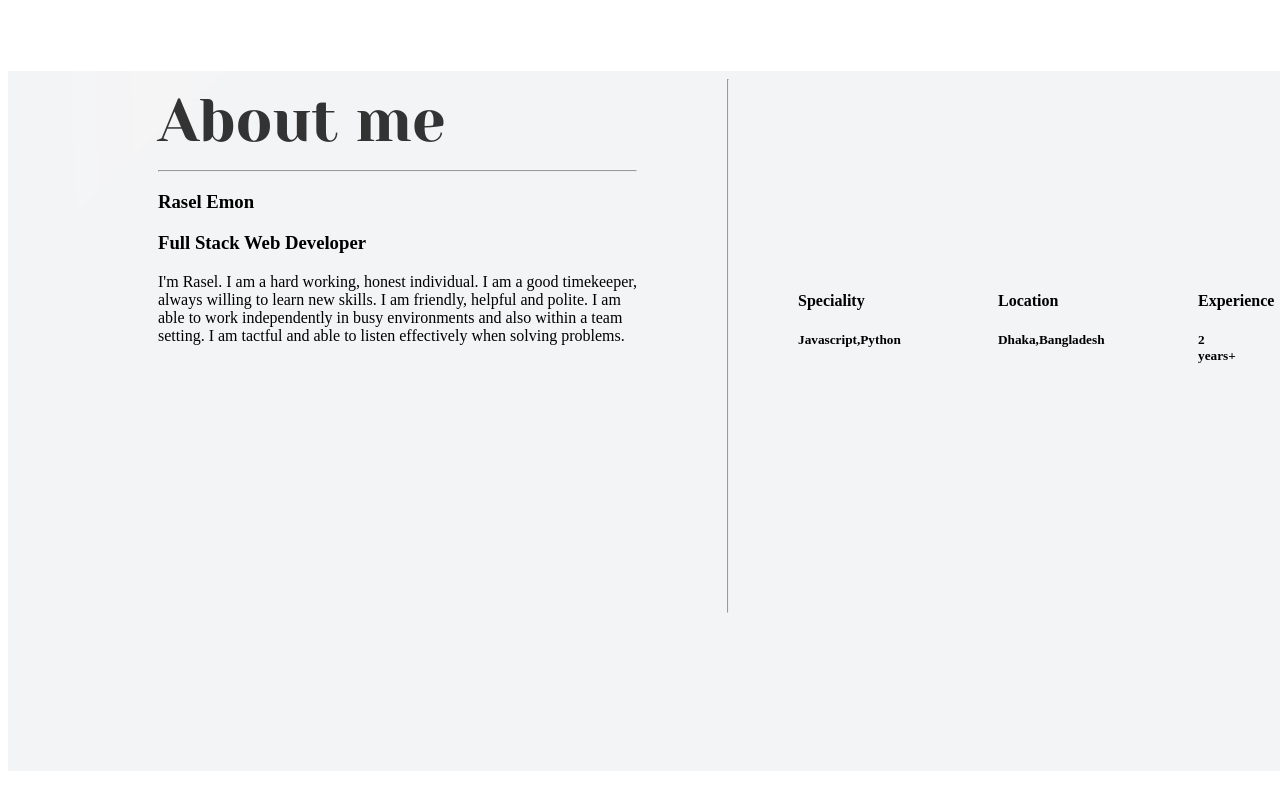
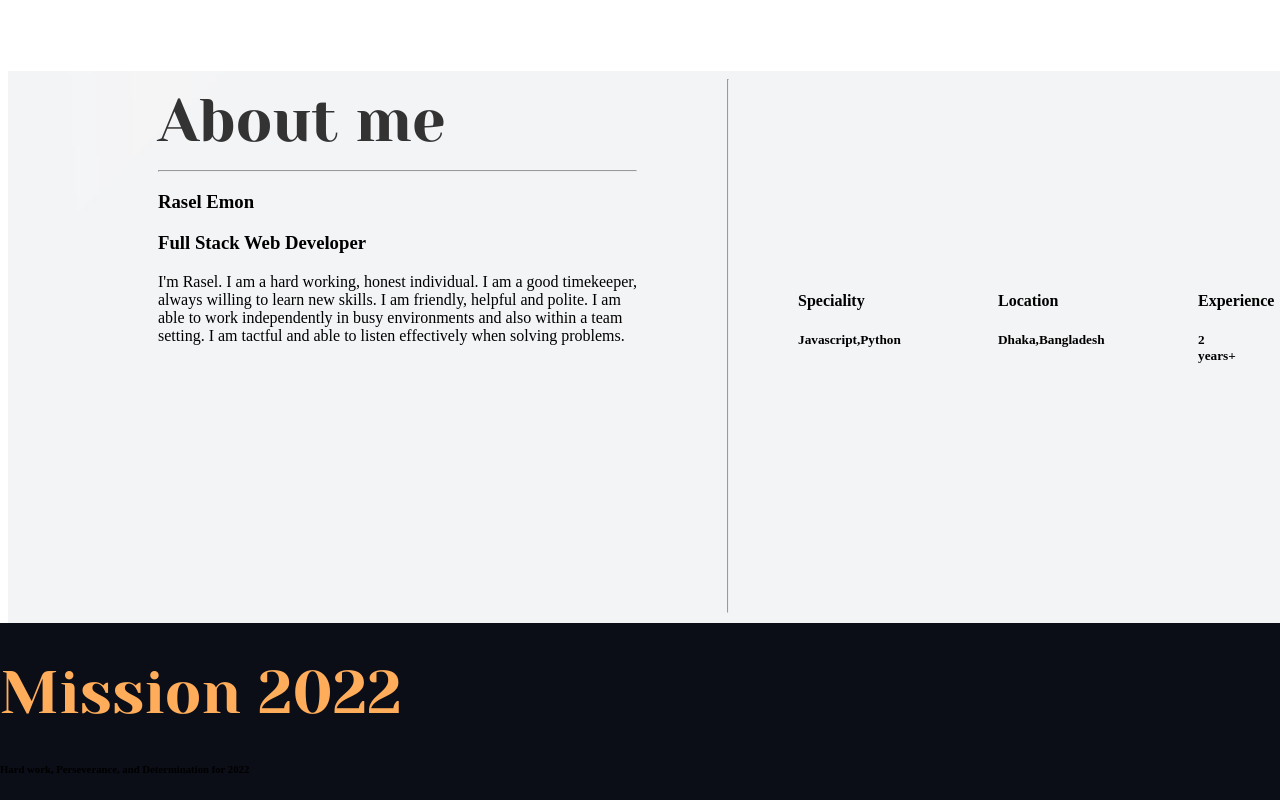
Before and after one commit to RaselEmon/my-mission, a plain HTML site: page index.html in a window 1280 px wide. Shown: the part 2787-3587 px from the top of the page. Before the commit the page ends 3566 px from the top, so only its background shows below. Drawn offline with Linux system fonts and the light colour scheme.

Commit message:
seven commit

```diff
--- a/index.html
+++ b/index.html
@@ -124,6 +124,12 @@
 
 </section>
 
+<div class="footer">
+    <h2 id="mission">Mission 2022</h2>
+    <h6>Hard work, Perseverance, and Determination for 2022</h6>
+
+</div>
+
 
 
 
--- a/style.css
+++ b/style.css
@@ -343,18 +343,7 @@ top: 2150px;
 height: 400px;
 }
 
-.footer{
 
-    position: absolute;
-    left: 0%;
-    right: 0%;
-    top: 98%;
-    bottom: 0%;
-
-
-    background: #0B0D17;
-
-}
 
 .new-sec{
 
@@ -403,3 +392,22 @@ sec-5 p{
     height: 100px;
     width: 100px;
 }
+.footer{
+
+    position: absolute;
+left: 0%;
+right: 0%;
+top: 3410px;
+bottom: 0%;
+height: 177px;
+width: 1440px;
+
+/* Default / Black */
+
+background: #0B0D17;
+}
+#mission{
+
+
+
+}
```
